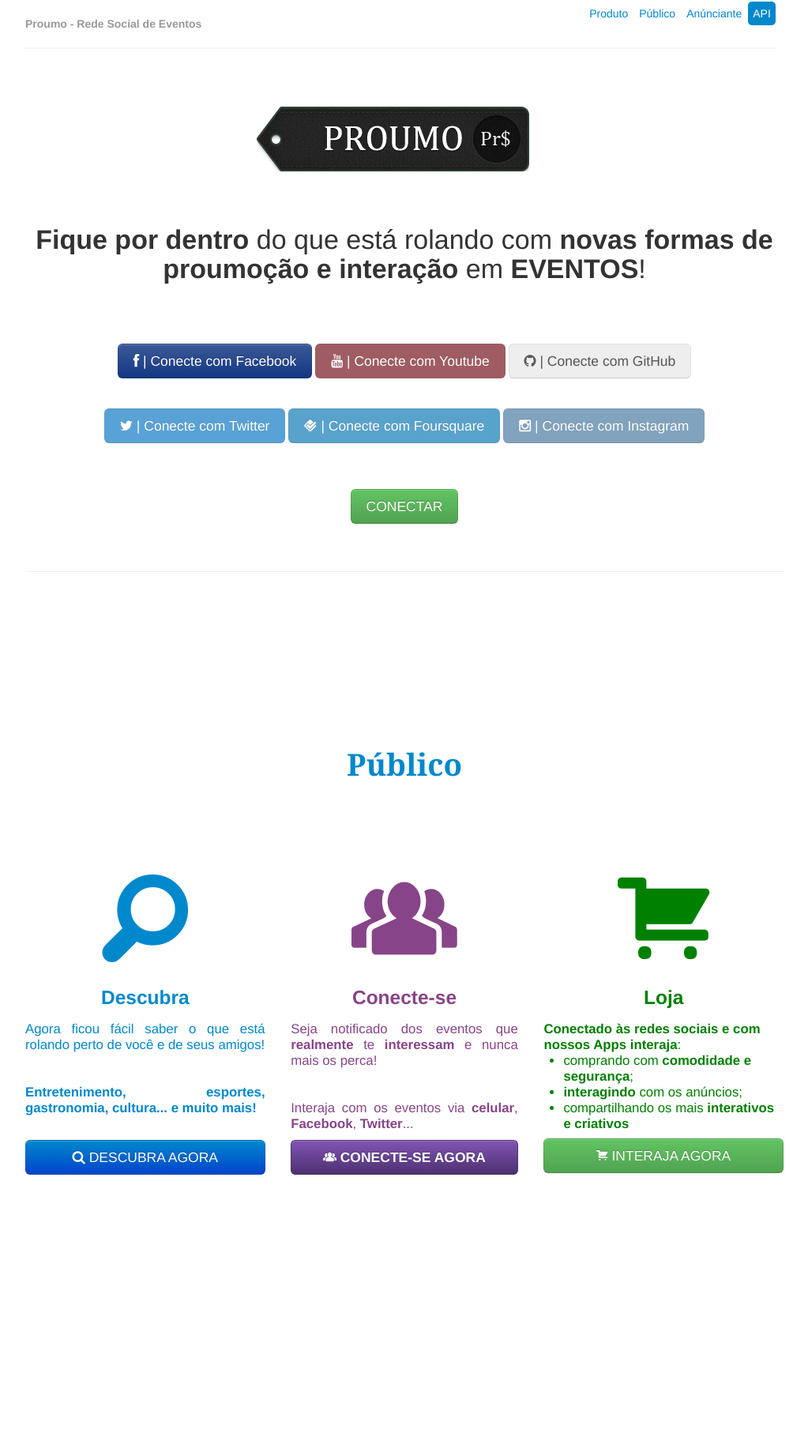
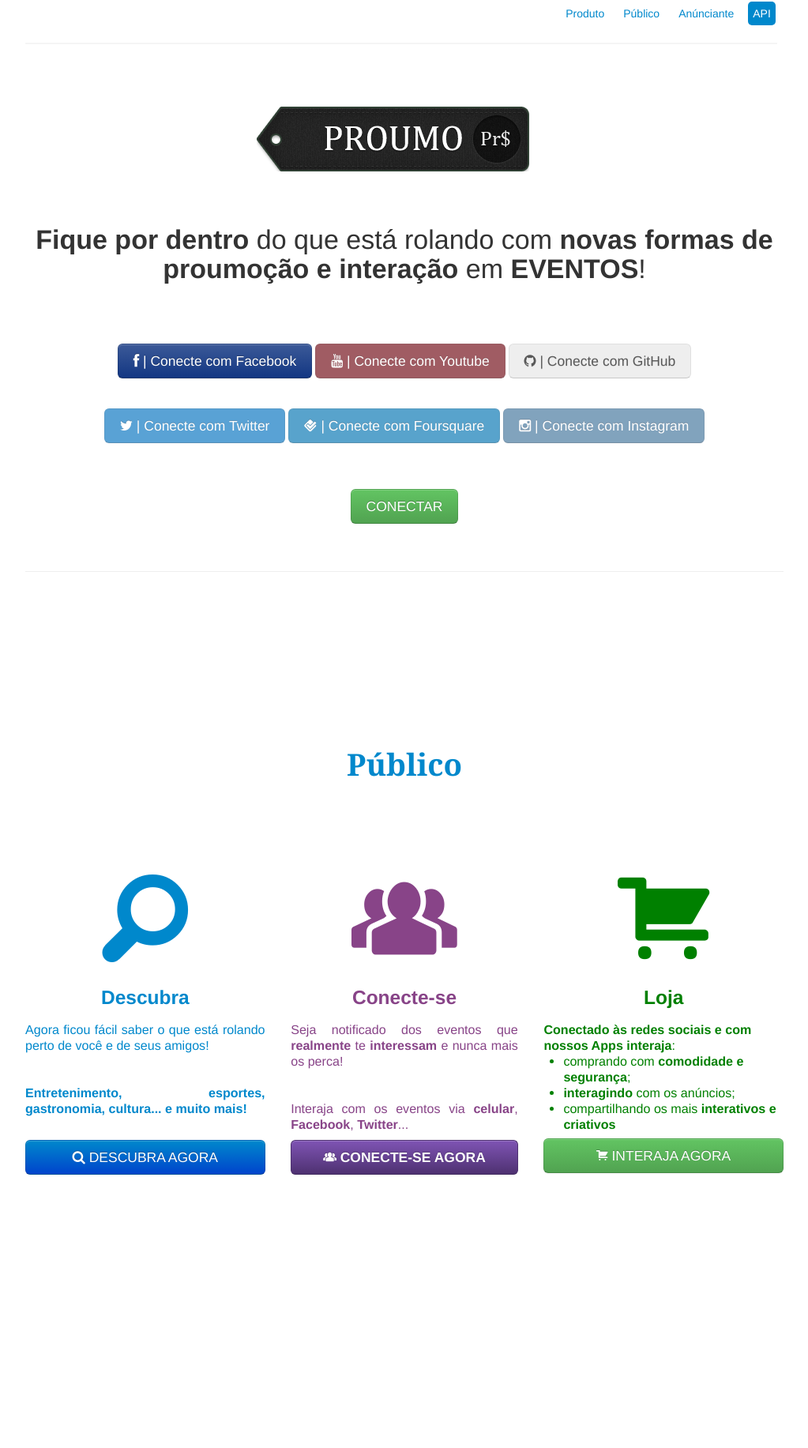
Before and after one commit to Proumo/Proumo-Landing, a PHP site: page / in a window 1280 px wide. Shown: the top 1833 px of the page at 79% size, without its empty margins (128-1151 px from the left). Run offline with PHP 8.4, Linux system fonts and the light colour scheme.

Commit message:
refatoração do espacamento na nav e refatoração dos textos e da font

```diff
--- a/assets/css/app_estilos/style_geral.css
+++ b/assets/css/app_estilos/style_geral.css
@@ -234,7 +234,7 @@ h3 {
 }
 
 body .container-narrow .marketing .row-fluid .span4 {
-	font-size: 1.2em;
+	font-size: 1.15em;
 }
 
 body .container-narrow .marketing .row-fluid .btn-roxo {
@@ -256,3 +256,7 @@ body .container-narrow .marketing .row-fluid .btn-roxo {
 .lead_azul_escuro {
 	color: #08c;
 }
+
+#side-nav .nav.nav-pills.pull-right li{
+	margin-left: 10px;
+}
--- a/index.php
+++ b/index.php
@@ -62,7 +62,7 @@
           </div>
           -->
 
-          <h3 class="muted"> Proumo - Rede Social de Eventos </h3>
+          <!--<h3 class="muted"> Proumo - Rede Social de Eventos </h3>-->
         </div>
       </nav>
 
```
